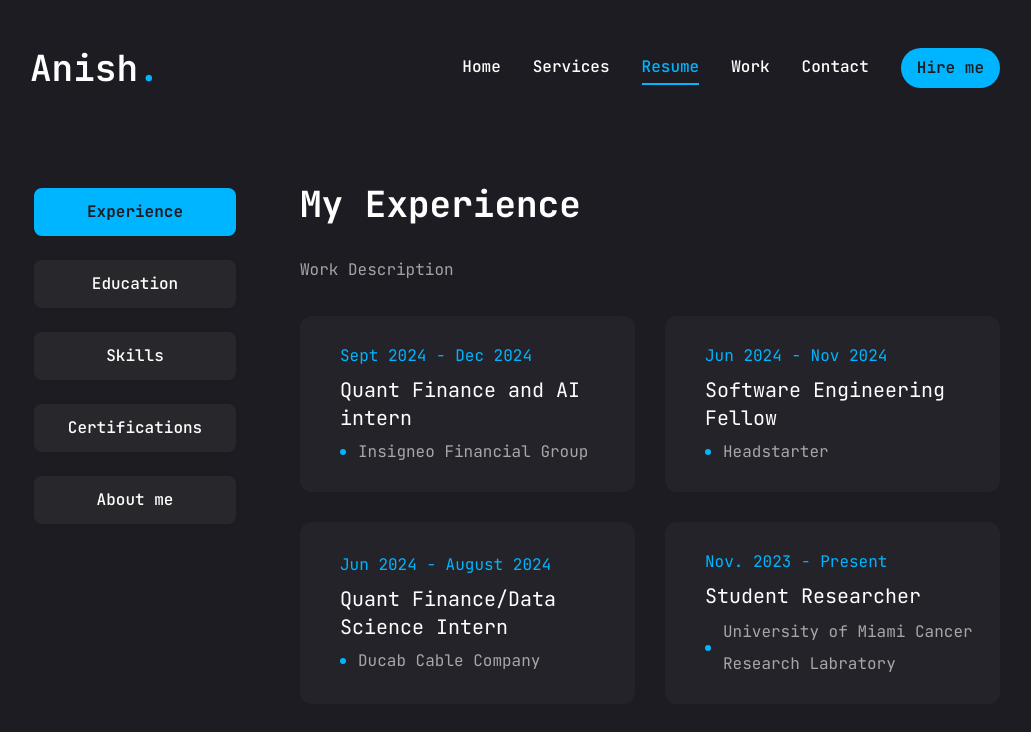
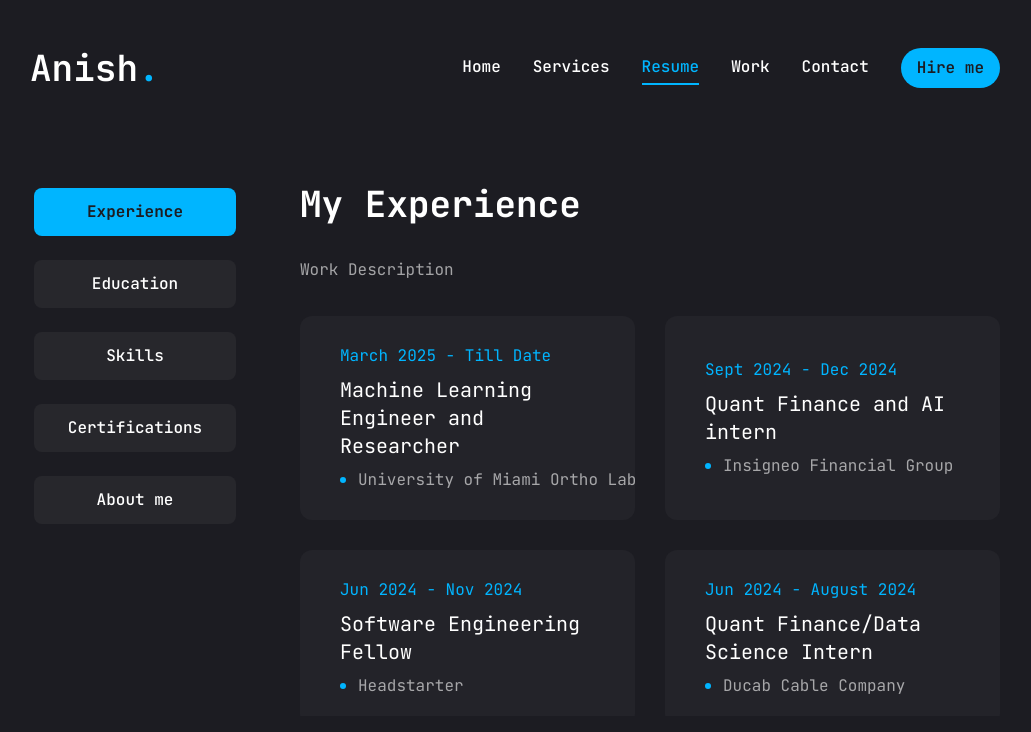
Before and after one commit to Anish-Guntreddi/PersonalWebsite, a Next.js app: page /resume in a window 1280 px wide. Shown: the top 732 px of the page, without its empty margins (125-1156 px from the left). Built offline with nearby package versions, Linux system fonts and the light colour scheme.

Commit message:
resume update

```diff
--- a/app/page.jsx
+++ b/app/page.jsx
@@ -26,7 +26,7 @@ export default function Home() {
             <p className="max-w-[500px] mb-9 text-white/80">Hello! I am Anish Guntreddi. at the University of Miami, I have a strong passion for education and exploring the dynamic intersection of different disciplines. <br/> <br/> My academic focus is on Comprehensive Computer Science, Data Science, Artificial Intelligence, and also a Major in Math with Applied Statistics.</p>
             {/*Socials*/}
             <div className="flex flex-col xl:flex-row items-center gap-8">
-              <Link href="./AnishResume3.pdf" target="_blank" alt="resume" rel="noopener noreferrer">
+              <Link href="./AnishResume3.docx.pdf" target="_blank" alt="resume" rel="noopener noreferrer">
               <Button variant="outline" size="lg" className="uppercase flex items-center gap-2">
                 <span>Download CV/Resume</span>
                 <FiDownload className="text-xl"/>
--- a/app/resume/page.jsx
+++ b/app/resume/page.jsx
@@ -57,6 +57,12 @@ const experience = {
   title: "My Experience",
   description: "Work Description",
   items: [
+
+    {
+      company: "University of Miami Ortho Lab",
+      position: "Machine Learning Engineer and Researcher",
+      duration: "March 2025 - Till  Date",
+    },
 
     {
       company: "Insigneo Financial Group",
```
Also changed, not shown: 1 other file (tests, documents, lock files or other folders).
